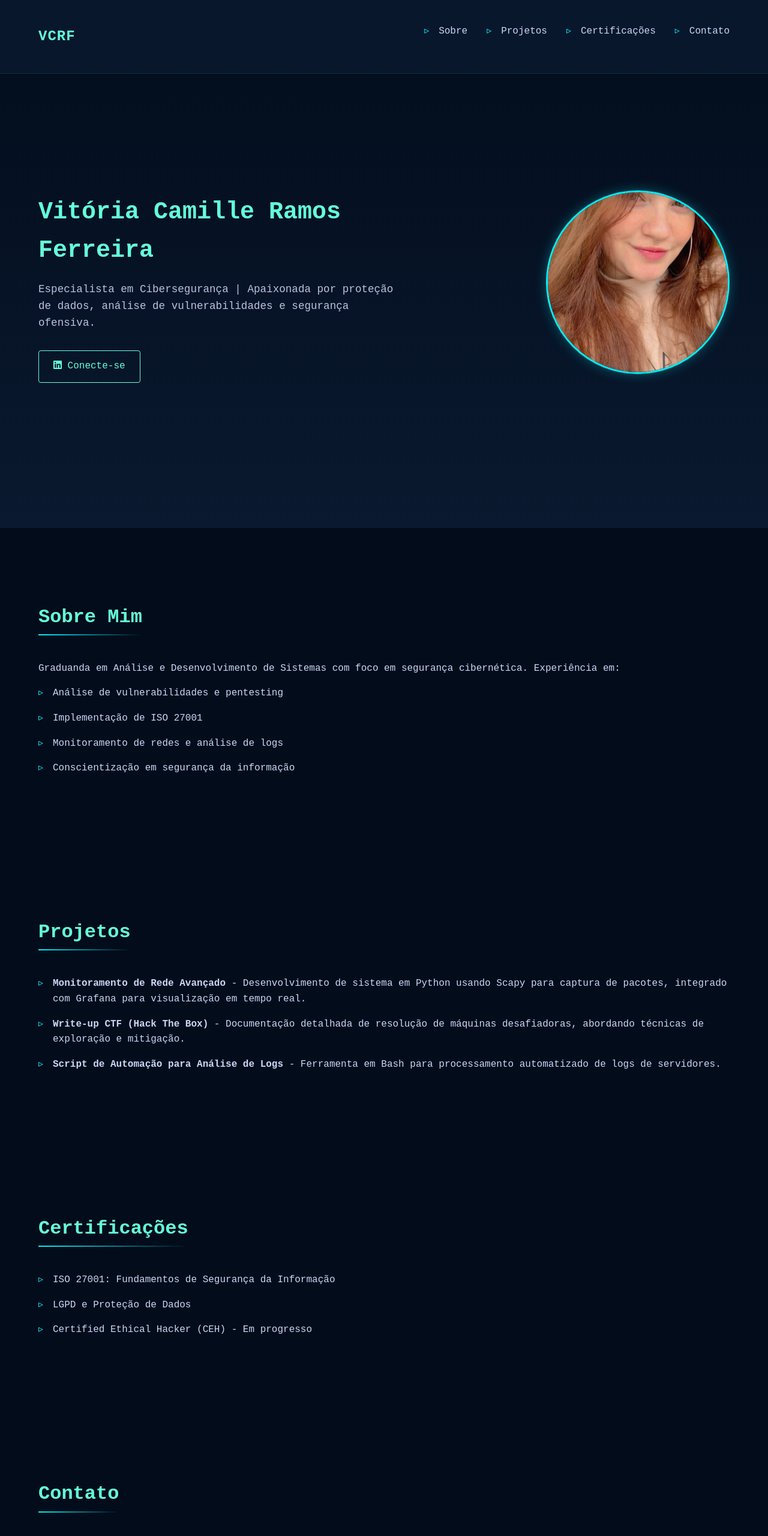
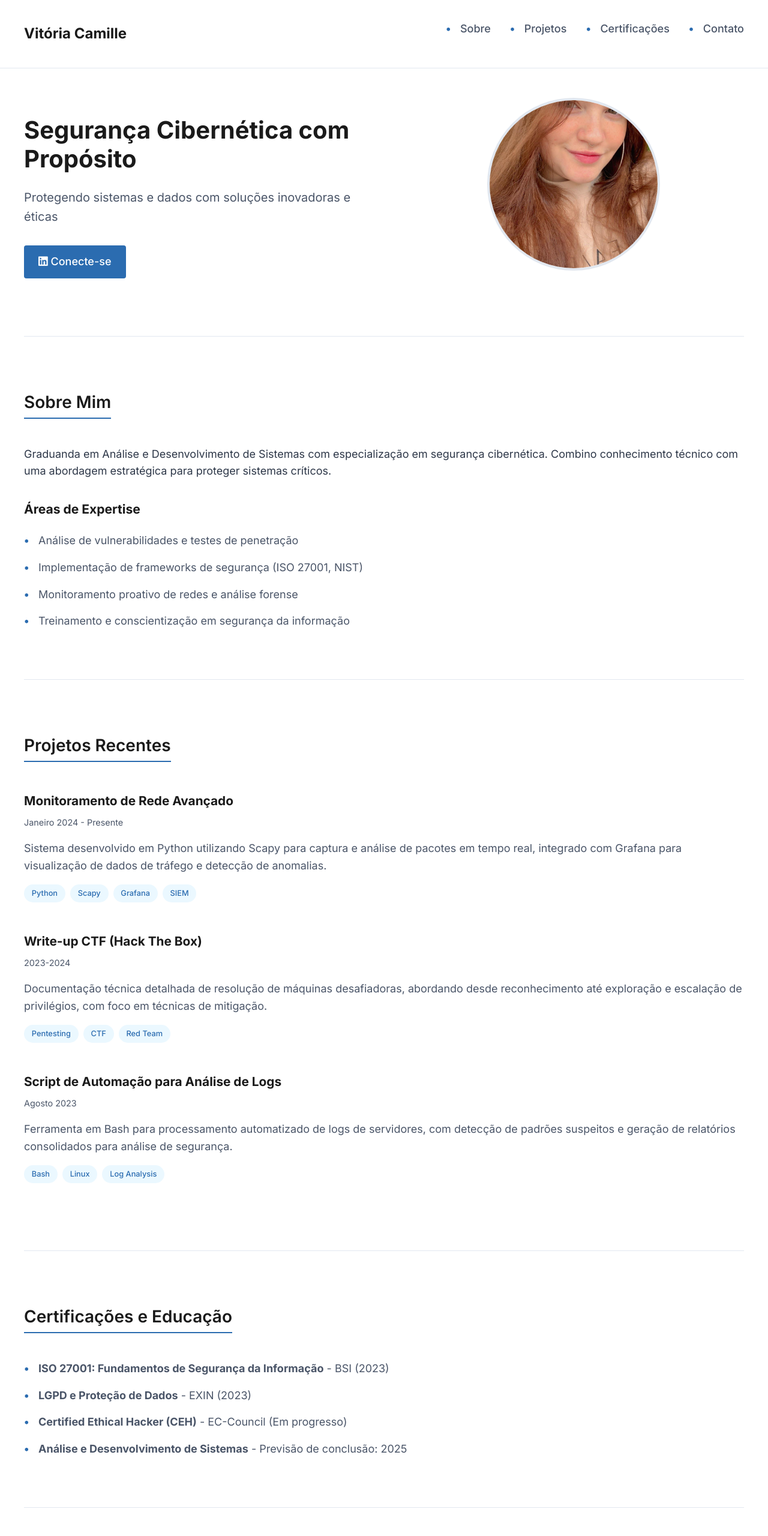
Before and after one commit to vitoriaCamille/Portif-lio, a plain HTML site: page index.html in a window 1280 px wide. Shown: the top 2560 px of the page at 60% size. Drawn offline with Linux system fonts and the light colour scheme.

Commit message:
Update index.html

```diff
--- a/index.html
+++ b/index.html
@@ -5,47 +5,54 @@
   <meta name="viewport" content="width=device-width, initial-scale=1.0"/>
   <title>Vitória Camille - Especialista em Cibersegurança</title>
   <link rel="stylesheet" href="https://cdnjs.cloudflare.com/ajax/libs/font-awesome/6.4.0/css/all.min.css"/>
+  <link href="https://fonts.googleapis.com/css2?family=Inter:wght@300;400;500;600;700&display=swap" rel="stylesheet">
   <style>
     :root {
-      --dark-blue: #0a192f;
-      --neon-blue: #00f5ff;
-      --light-blue: #64ffda;
-      --text-light: #ccd6f6;
-      --bg-dark: #020c1b;
+      --primary: #1A1A1A;
+      --secondary: #333333;
+      --accent: #2B6CB0;
+      --text: #2D3748;
+      --text-light: #4A5568;
+      --background: #FFFFFF;
+      --border: #E2E8F0;
     }
 
     body {
       margin: 0;
-      font-family: 'Fira Code', monospace, sans-serif;
-      background-color: var(--bg-dark);
-      color: var(--text-light);
+      font-family: 'Inter', sans-serif;
+      background-color: var(--background);
+      color: var(--text);
       line-height: 1.6;
       overflow-x: hidden;
+      font-size: 18px;
     }
 
     header {
-      background: rgba(10, 25, 47, 0.9);
-      backdrop-filter: blur(10px);
       position: fixed;
       width: 100%;
       z-index: 100;
-      border-bottom: 1px solid rgba(100, 255, 218, 0.1);
+      background: rgba(255, 255, 255, 0.97);
+      border-bottom: 1px solid var(--border);
+      padding: 1rem 0;
+    }
+
+    .container {
+      max-width: 1200px;
+      margin: 0 auto;
+      padding: 0 2rem;
     }
 
     nav {
       display: flex;
       justify-content: space-between;
       align-items: center;
-      padding: 1.5rem 5%;
-      max-width: 1200px;
-      margin: 0 auto;
     }
 
     .logo {
-      color: var(--light-blue);
       font-weight: 700;
       font-size: 1.5rem;
-      letter-spacing: 1px;
+      color: var(--primary);
+      text-decoration: none;
     }
 
     .nav-links {
@@ -58,137 +65,134 @@
       color: var(--text-light);
       text-decoration: none;
       font-weight: 500;
-      transition: all 0.3s ease;
-      position: relative;
+      transition: all 0.2s ease;
     }
 
     .nav-links a:hover {
-      color: var(--light-blue);
-    }
-
-    .nav-links a::after {
-      content: '';
-      position: absolute;
-      width: 0;
-      height: 2px;
-      bottom: -5px;
-      left: 0;
-      background-color: var(--neon-blue);
-      transition: width 0.3s ease;
-    }
-
-    .nav-links a:hover::after {
-      width: 100%;
-    }
-
-    /* Hamburger Menu */
-    .hamburger {
-      display: none;
-      cursor: pointer;
-      z-index: 101;
-    }
-
-    .hamburger div {
-      width: 25px;
-      height: 2px;
-      background-color: var(--light-blue);
-      margin: 5px;
-      transition: all 0.3s ease;
+      color: var(--accent);
     }
 
     .hero {
-      min-height: 100vh;
-      display: flex;
-      align-items: center;
-      padding: 0 5%;
-      background: linear-gradient(to bottom, var(--bg-dark), var(--dark-blue));
-      padding-top: 80px;
+      padding: 10rem 0 6rem;
+      border-bottom: 1px solid var(--border);
     }
 
     .hero-content {
       display: flex;
       align-items: center;
-      justify-content: space-between;
-      max-width: 1200px;
-      margin: 0 auto;
-      width: 100%;
+      gap: 4rem;
     }
 
     .hero-text {
-      max-width: 600px;
+      flex: 1;
     }
 
-    .hero-text h1 {
-      font-size: 2.5rem;
-      margin: 0 0 1rem;
-      color: var(--light-blue);
+    .hero-img {
+      flex: 1;
+      text-align: center;
     }
 
-    .hero-text p {
-      font-size: 1.1rem;
+    .hero-img img {
+      width: 280px;
+      height: 280px;
+      object-fit: cover;
+      border-radius: 50%;
+      border: 4px solid var(--border);
+    }
+
+    h1 {
+      font-size: 2.5rem;
+      font-weight: 700;
+      color: var(--primary);
+      margin-bottom: 1.5rem;
+      line-height: 1.2;
+    }
+
+    .subtitle {
+      font-size: 1.25rem;
+      color: var(--text-light);
       margin-bottom: 2rem;
-      opacity: 0.9;
+      font-weight: 400;
     }
 
     .btn {
       display: inline-block;
-      background: transparent;
-      color: var(--light-blue);
+      background: var(--accent);
+      color: white;
       padding: 0.8rem 1.5rem;
       text-decoration: none;
-      border: 1px solid var(--light-blue);
       border-radius: 4px;
-      transition: all 0.3s ease;
+      transition: all 0.2s ease;
       font-weight: 500;
     }
 
     .btn:hover {
-      background: rgba(100, 255, 218, 0.1);
-      transform: translateY(-3px);
-    }
-
-    .hero-img {
-      position: relative;
-    }
-
-    .hero-img img {
-      width: 300px;
-      height: 300px;
-      object-fit: cover;
-      border-radius: 50%;
-      border: 3px solid var(--neon-blue);
-      box-shadow: 0 0 20px rgba(0, 245, 255, 0.3);
-      animation: float 6s ease-in-out infinite;
-    }
-
-    @keyframes float {
-      0% { transform: translateY(0px); }
-      50% { transform: translateY(-20px); }
-      100% { transform: translateY(0px); }
+      background: #2C5282;
+      transform: translateY(-2px);
     }
 
     section {
-      padding: 6rem 5%;
-      max-width: 1200px;
-      margin: 0 auto;
+      padding: 4rem 0;
+      border-bottom: 1px solid var(--border);
     }
 
-    section h2 {
-      color: var(--light-blue);
-      font-size: 2rem;
+    section:last-child {
+      border-bottom: none;
+    }
+
+    h2 {
+      font-size: 1.75rem;
+      font-weight: 600;
+      color: var(--primary);
       margin-bottom: 2rem;
       position: relative;
       display: inline-block;
     }
 
-    section h2::after {
+    h2::after {
       content: '';
       position: absolute;
       width: 100%;
       height: 2px;
       bottom: -5px;
       left: 0;
-      background: linear-gradient(to right, var(--neon-blue), transparent);
+      background: var(--accent);
+    }
+
+    .project {
+      margin-bottom: 3rem;
+    }
+
+    .project h3 {
+      font-size: 1.3rem;
+      margin-bottom: 0.5rem;
+      color: var(--primary);
+    }
+
+    .project-date {
+      color: var(--text-light);
+      font-size: 0.9rem;
+      margin-bottom: 1rem;
+    }
+
+    .project p {
+      margin-bottom: 1rem;
+      color: var(--text-light);
+    }
+
+    .project-tags {
+      display: flex;
+      gap: 0.5rem;
+      flex-wrap: wrap;
+    }
+
+    .tag {
+      background: #EBF8FF;
+      color: var(--accent);
+      padding: 0.3rem 0.8rem;
+      border-radius: 20px;
+      font-size: 0.8rem;
+      font-weight: 500;
     }
 
     ul {
@@ -200,78 +204,66 @@
       margin-bottom: 1rem;
       position: relative;
       padding-left: 1.5rem;
+      color: var(--text-light);
     }
 
     ul li::before {
-      content: '▹';
+      content: '•';
       position: absolute;
       left: 0;
-      color: var(--neon-blue);
+      color: var(--accent);
+      font-weight: bold;
+    }
+
+    .contact-info {
+      display: flex;
+      gap: 2rem;
+      margin-top: 2rem;
+    }
+
+    .contact-item {
+      display: flex;
+      align-items: center;
+      gap: 0.5rem;
+    }
+
+    .contact-item i {
+      color: var(--accent);
+    }
+
+    footer {
+      text-align: center;
+      padding: 2rem;
+      background: var(--primary);
+      color: white;
+      font-size: 0.9rem;
     }
 
     .social-icons {
       display: flex;
       gap: 1.5rem;
-      margin-top: 1rem;
+      margin-top: 2rem;
     }
 
     .social-icons a {
       color: var(--text-light);
       font-size: 1.5rem;
-      transition: all 0.3s ease;
+      transition: all 0.2s ease;
     }
 
     .social-icons a:hover {
-      color: var(--neon-blue);
-      transform: translateY(-3px);
-    }
-
-    footer {
-      text-align: center;
-      padding: 2rem;
-      background: var(--dark-blue);
-      color: var(--text-light);
-      font-size: 0.9rem;
+      color: var(--accent);
     }
 
     /* Mobile Styles */
     @media (max-width: 768px) {
-      .hamburger {
-        display: block;
-      }
-
-      .nav-links {
-        position: fixed;
-        right: 0;
-        top: 0;
-        height: 100vh;
-        width: 70%;
-        background: var(--dark-blue);
-        flex-direction: column;
-        align-items: center;
-        justify-content: center;
-        transform: translateX(100%);
-        transition: transform 0.5s ease-in;
-        z-index: 100;
-        border-left: 1px solid rgba(100, 255, 218, 0.1);
-      }
-
-      .nav-active {
-        transform: translateX(0%);
-      }
-
       .hero-content {
         flex-direction: column;
-        text-align: center;
-        gap: 3rem;
-      }
-
-      .hero-text {
-        order: 2;
       }
 
       .hero-img {
-        order: 1;
+        order: -1;
+        margin-bottom: 2rem;
       }
 
       .hero-img img {
@@ -279,44 +271,38 @@
         height: 200px;
       }
 
-      /* Hamburger Animation */
-      .toggle .line1 {
-        transform: rotate(-45deg) translate(-5px, 6px);
+      .nav-links {
+        display: none;
       }
 
-      .toggle .line2 {
-        opacity: 0;
-      }
-
-      .toggle .line3 {
-        transform: rotate(45deg) translate(-5px, -6px);
+      .contact-info {
+        flex-direction: column;
+        gap: 1rem;
       }
     }
   </style>
 </head>
 <body>
   <header>
+    <div class="container">
       <nav>
-      <div class="logo">VCRF</div>
+        <a href="#" class="logo">Vitória Camille</a>
         <ul class="nav-links">
           <li><a href="#sobre">Sobre</a></li>
           <li><a href="#projetos">Projetos</a></li>
           <li><a href="#certificacoes">Certificações</a></li>
           <li><a href="#contato">Contato</a></li>
         </ul>
-      <div class="hamburger">
-        <div class="line1"></div>
-        <div class="line2"></div>
-        <div class="line3"></div>
+      </nav>
     </div>
-    </nav>
   </header>
 
+  <main class="container">
     <section class="hero">
       <div class="hero-content">
         <div class="hero-text">
-        <h1>Vitória Camille Ramos Ferreira</h1>
-        <p>Especialista em Cibersegurança | Apaixonada por proteção de dados, análise de vulnerabilidades e segurança ofensiva.</p>
+          <h1>Segurança Cibernética com Propósito</h1>
+          <p class="subtitle">Protegendo sistemas e dados com soluções inovadoras e éticas</p>
           <a href="https://www.linkedin.com/in/vitória-ferreira-04754120a" target="_blank" class="btn">
             <i class="fab fa-linkedin"></i> Conecte-se
           </a>
@@ -329,102 +315,90 @@
 
     <section id="sobre">
       <h2>Sobre Mim</h2>
-    <p>Graduanda em Análise e Desenvolvimento de Sistemas com foco em segurança cibernética. Experiência em:</p>
+      <p>Graduanda em Análise e Desenvolvimento de Sistemas com especialização em segurança cibernética. Combino conhecimento técnico com uma abordagem estratégica para proteger sistemas críticos.</p>
+
+      <h3 style="margin-top: 2rem; color: var(--primary);">Áreas de Expertise</h3>
       <ul>
-      <li>Análise de vulnerabilidades e pentesting</li>
-      <li>Implementação de ISO 27001</li>
-      <li>Monitoramento de redes e análise de logs</li>
-      <li>Conscientização em segurança da informação</li>
+        <li>Análise de vulnerabilidades e testes de penetração</li>
+        <li>Implementação de frameworks de segurança (ISO 27001, NIST)</li>
+        <li>Monitoramento proativo de redes e análise forense</li>
+        <li>Treinamento e conscientização em segurança da informação</li>
       </ul>
     </section>
 
     <section id="projetos">
-    <h2>Projetos</h2>
-    <ul>
-      <li>
-        <strong>Monitoramento de Rede Avançado</strong> - Desenvolvimento de sistema em Python usando Scapy para captura de pacotes, integrado com Grafana para visualização em tempo real.
-      </li>
-      <li>
-        <strong>Write-up CTF (Hack The Box)</strong> - Documentação detalhada de resolução de máquinas desafiadoras, abordando técnicas de exploração e mitigação.
-      </li>
-      <li>
-        <strong>Script de Automação para Análise de Logs</strong> - Ferramenta em Bash para processamento automatizado de logs de servidores.
-      </li>
-    </ul>
+      <h2>Projetos Recentes</h2>
+
+      <div class="project">
+        <h3>Monitoramento de Rede Avançado</h3>
+        <div class="project-date">Janeiro 2024 - Presente</div>
+        <p>Sistema desenvolvido em Python utilizando Scapy para captura e análise de pacotes em tempo real, integrado com Grafana para visualização de dados de tráfego e detecção de anomalias.</p>
+        <div class="project-tags">
+          <span class="tag">Python</span>
+          <span class="tag">Scapy</span>
+          <span class="tag">Grafana</span>
+          <span class="tag">SIEM</span>
+        </div>
+      </div>
+
+      <div class="project">
+        <h3>Write-up CTF (Hack The Box)</h3>
+        <div class="project-date">2023-2024</div>
+        <p>Documentação técnica detalhada de resolução de máquinas desafiadoras, abordando desde reconhecimento até exploração e escalação de privilégios, com foco em técnicas de mitigação.</p>
+        <div class="project-tags">
+          <span class="tag">Pentesting</span>
+          <span class="tag">CTF</span>
+          <span class="tag">Red Team</span>
+        </div>
+      </div>
+
+      <div class="project">
+        <h3>Script de Automação para Análise de Logs</h3>
+        <div class="project-date">Agosto 2023</div>
+        <p>Ferramenta em Bash para processamento automatizado de logs de servidores, com detecção de padrões suspeitos e geração de relatórios consolidados para análise de segurança.</p>
+        <div class="project-tags">
+          <span class="tag">Bash</span>
+          <span class="tag">Linux</span>
+          <span class="tag">Log Analysis</span>
+        </div>
+      </div>
     </section>
 
     <section id="certificacoes">
-    <h2>Certificações</h2>
+      <h2>Certificações e Educação</h2>
       <ul>
-      <li>ISO 27001: Fundamentos de Segurança da Informação</li>
-      <li>LGPD e Proteção de Dados</li>
-      <li>Certified Ethical Hacker (CEH) - Em progresso</li>
+        <li><strong>ISO 27001: Fundamentos de Segurança da Informação</strong> - BSI (2023)</li>
+        <li><strong>LGPD e Proteção de Dados</strong> - EXIN (2023)</li>
+        <li><strong>Certified Ethical Hacker (CEH)</strong> - EC-Council (Em progresso)</li>
+        <li><strong>Análise e Desenvolvimento de Sistemas</strong> - Previsão de conclusão: 2025</li>
       </ul>
     </section>
 
     <section id="contato">
       <h2>Contato</h2>
-    <p>Email: <a href="mailto:seuemail@exemplo.com" style="color: var(--light-blue);">seuemail@exemplo.com</a></p>
+      <p>Estou sempre aberta a discutir novos projetos, oportunidades de colaboração ou simplesmente conversar sobre segurança cibernética.</p>
+
+      <div class="contact-info">
+        <div class="contact-item">
+          <i class="fas fa-envelope"></i>
+          <a href="mailto:seuemail@exemplo.com" style="color: var(--text);">seuemail@exemplo.com</a>
+        </div>
+        <div class="contact-item">
+          <i class="fas fa-map-marker-alt"></i>
+          <span>São Paulo, Brasil</span>
+        </div>
+      </div>
+
       <div class="social-icons">
         <a href="https://www.linkedin.com/in/vitória-ferreira-04754120a" target="_blank"><i class="fab fa-linkedin"></i></a>
         <a href="https://github.com/seuuser" target="_blank"><i class="fab fa-github"></i></a>
         <a href="https://twitter.com/seuuser" target="_blank"><i class="fab fa-twitter"></i></a>
       </div>
     </section>
+  </main>
 
   <footer>
-    <p>&copy; 2025 Vitória Camille. Todos os direitos reservados.</p>
+    <p>&copy; 2024 Vitória Camille Ramos Ferreira. Todos os direitos reservados.</p>
   </footer>
-
-  <script>
-    // Menu Hamburguer Interativo
-    const hamburger = document.querySelector('.hamburger');
-    const navLinks = document.querySelector('.nav-links');
-    const links = document.querySelectorAll('.nav-links li');
-
-    hamburger.addEventListener('click', () => {
-      // Animar o menu hamburguer
-      hamburger.classList.toggle('toggle');
-
-      // Mostrar/ocultar menu
-      navLinks.classList.toggle('nav-active');
-
-      // Animar os links
-      links.forEach((link, index) => {
-        if (link.style.animation) {
-          link.style.animation = '';
-        } else {
-          link.style.animation = `navLinkFade 0.5s ease forwards ${index / 7 + 0.3}s`;
-        }
-      });
-    });
-
-    // Fechar menu ao clicar em um link
-    links.forEach(link => {
-      link.addEventListener('click', () => {
-        navLinks.classList.remove('nav-active');
-        hamburger.classList.remove('toggle');
-        links.forEach(link => {
-          link.style.animation = '';
-        });
-      });
-    });
-
-    // Adicionar animação de fade para os links
-    const style = document.createElement('style');
-    style.innerHTML = `
-      @keyframes navLinkFade {
-        from {
-          opacity: 0;
-          transform: translateX(50px);
-        }
-        to {
-          opacity: 1;
-          transform: translateX(0px);
-        }
-      }
-    `;
-    document.head.appendChild(style);
-  </script>
 </body>
 </html>
```
Lines whose indentation alone changed are shown as unchanged.
